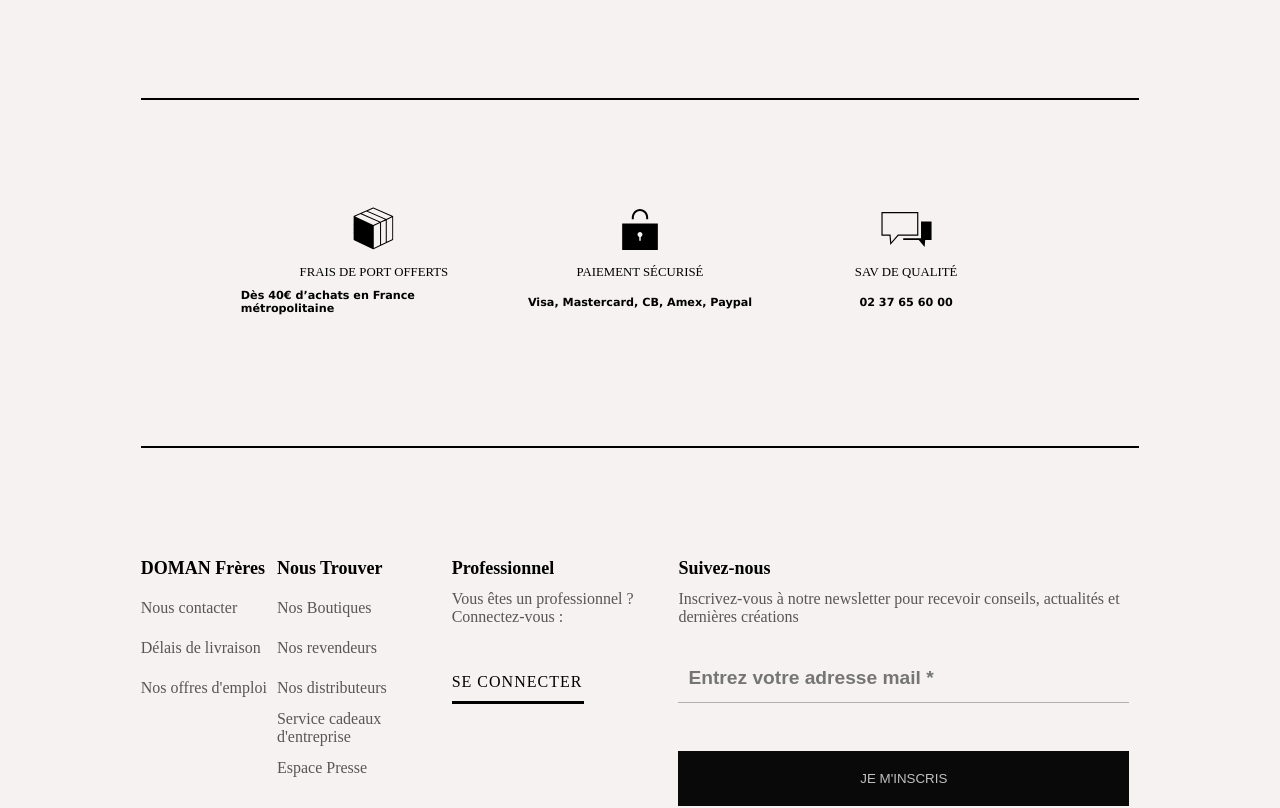
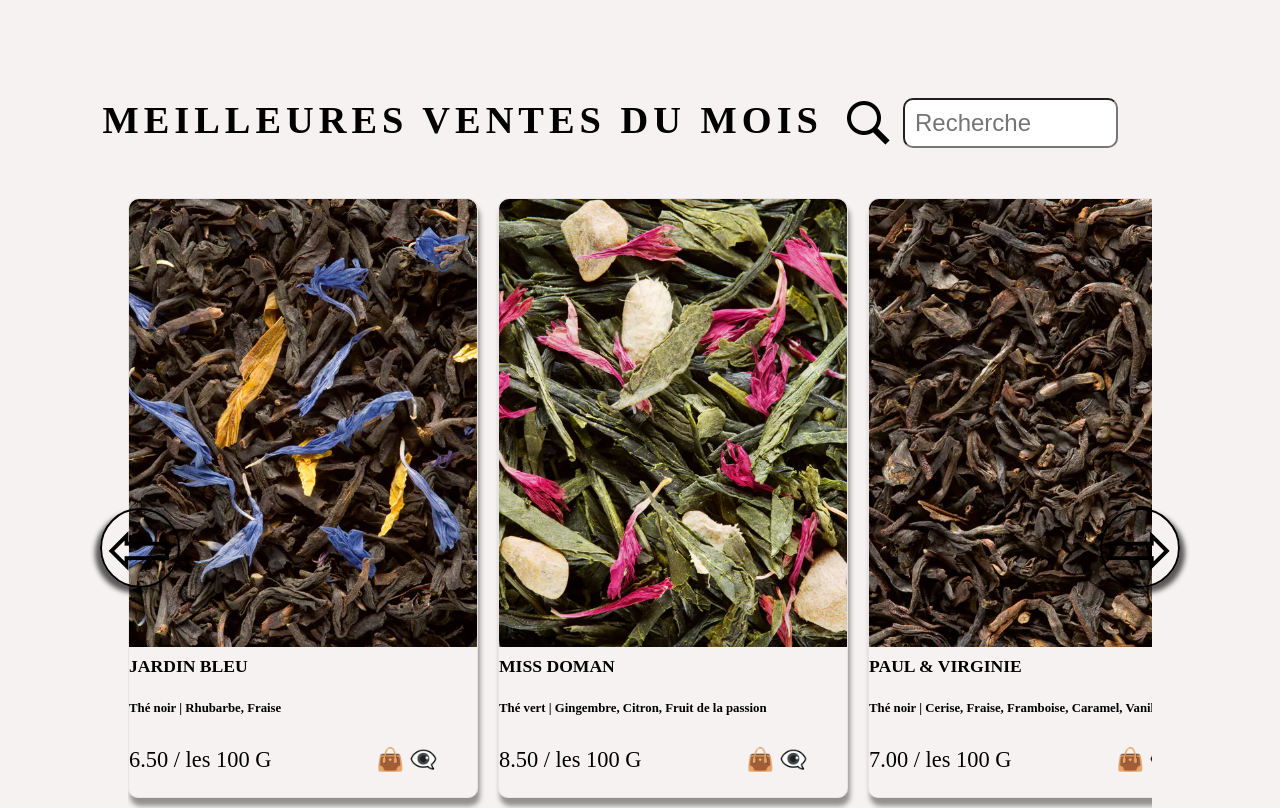
Before and after one commit to davidduranty/NewProject, a React (Vite) app: page /cgv in a window 1280 px wide. Shown: the part 2622-3430 px from the top of the page. Built offline with nearby package versions, Linux system fonts and the light colour scheme; data requests are answered from the project's data file; a web font is replaced by a local one.

Commit message:
add context "thes"

```diff
--- a/src/App.jsx
+++ b/src/App.jsx
@@ -2,17 +2,17 @@ import { Outlet } from "react-router-dom";
 import Navigation from "./components/navbar/Navigation";
 import Footer from "./components/footer/Footer";
 import "./styles/index.scss";
-
+import { ApiProvider } from "./data/Context";
 function App() {
   return (
-    <>
+    <ApiProvider>
       <Navigation />
 
       <div>
         <Outlet />
       </div>
       <Footer />
-    </>
+    </ApiProvider>
   );
 }
 
--- a/src/components/cards/Card.jsx
+++ b/src/components/cards/Card.jsx
@@ -1,7 +1,35 @@
 import React from "react";
+import PropTypes from "prop-types";
 
-function Card() {
-  return <div>Card</div>;
-}
+const Card = ({ tea }) => {
+  return (
+    <div className="card-container">
+      <li key={tea.id}>
+        <img src={tea.img} alt={"image" + tea.name} />
+        <h1>{tea.name}</h1>
+        <h2>{tea.content}</h2>
+        <div className="priceAndBag">
+          <p>{tea.price.toFixed(2)} / les 100 G</p>
+          <div className="container-icon">
+            <span>{tea.bag}</span>
+            <span className="iconEye">{tea.view}</span>
+          </div>
+        </div>
+      </li>
+    </div>
+  );
+};
+
+Card.propTypes = {
+  tea: PropTypes.shape({
+    img: PropTypes.string.isRequired,
+    name: PropTypes.string.isRequired,
+    content: PropTypes.string.isRequired,
+    price: PropTypes.number.isRequired,
+    id: PropTypes.number.isRequired,
+    bag: PropTypes.string.isRequired,
+    view: PropTypes.string.isRequired,
+  }).isRequired,
+};
 
 export default Card;
--- a/src/components/swiper/SwiperBest.jsx
+++ b/src/components/swiper/SwiperBest.jsx
@@ -1,21 +1,14 @@
 import axios from "axios";
 import React, { useEffect, useRef, useState } from "react";
 import Card from "../cards/Card";
+import { useApi } from "../../data/Context";
 
 const SwiperBest = () => {
+  const { tea, getData } = useApi();
   const listRef = useRef();
-  const [teas, setTea] = useState([]);
+  // const [teas, setTea] = useState([]);
   // const [currentIndex, setCurrentIndex] = useState(3);
 
-  const getData = async () => {
-    try {
-      const res = await axios.get("http://localhost:3004/thes/");
-      setTea(res.data);
-    } catch (err) {
-      console.error(err.res.data);
-      setTea(undefined);
-    }
-  };
   const getDataFilter = async (word) => {
     await axios.get("http://localhost:3004/thes/").then((res) => {
       setTea(
@@ -72,7 +65,7 @@ const SwiperBest = () => {
           &#8678;
         </span>
         <ul className="caroussel" ref={listRef}>
-          {teas.map((tea) => (
+          {tea.map((tea) => (
             <Card tea={tea} key={tea.id} />
           ))}
         </ul>
--- a/src/data/Context.jsx
+++ b/src/data/Context.jsx
@@ -1,7 +1,29 @@
-import React from "react";
+import React, { createContext, useContext, useState } from "react";
+import PropTypes from "prop-types";
+import axios from "axios";
 
-function Context() {
-  return <div>Context</div>;
+const ContextGeneral = createContext();
+
+export function ApiProvider({ children }) {
+  const [tea, setTea] = useState([]);
+
+  const getData = async () => {
+    try {
+      const res = await axios.get("http://localhost:3004/thes/");
+      setTea(res.data);
+    } catch (err) {
+      console.error(err.res.data);
+      setTea(undefined);
+    }
+  };
+  return (
+    <ContextGeneral.Provider value={{ tea, getData }}>
+      {children}
+    </ContextGeneral.Provider>
+  );
 }
 
-export default Context;
+ApiProvider.prototype = {
+  children: PropTypes.node.isRequired,
+};
+export const useApi = () => useContext(ContextGeneral);
--- a/src/pages/Home.jsx
+++ b/src/pages/Home.jsx
@@ -1,11 +1,13 @@
 import React from "react";
 import ContentImg from "../components/pictureContainer/ContentImg";
 import TeasBallsContainer from "../components/TeaBall/TeasBallsContainer";
+import SwiperBest from "../components/swiper/SwiperBest";
 function Home() {
   return (
     <>
       <ContentImg />
       <TeasBallsContainer />
+      <SwiperBest />
     </>
   );
 }
```
